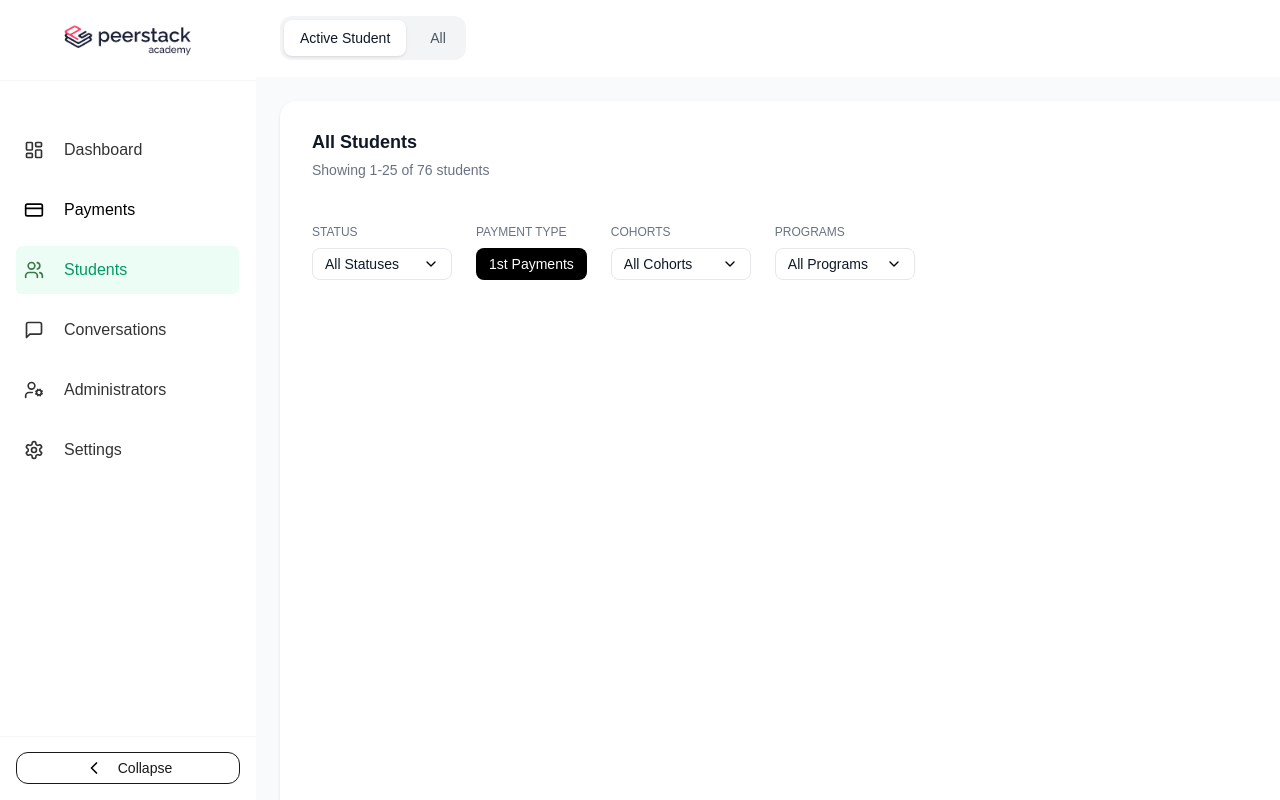
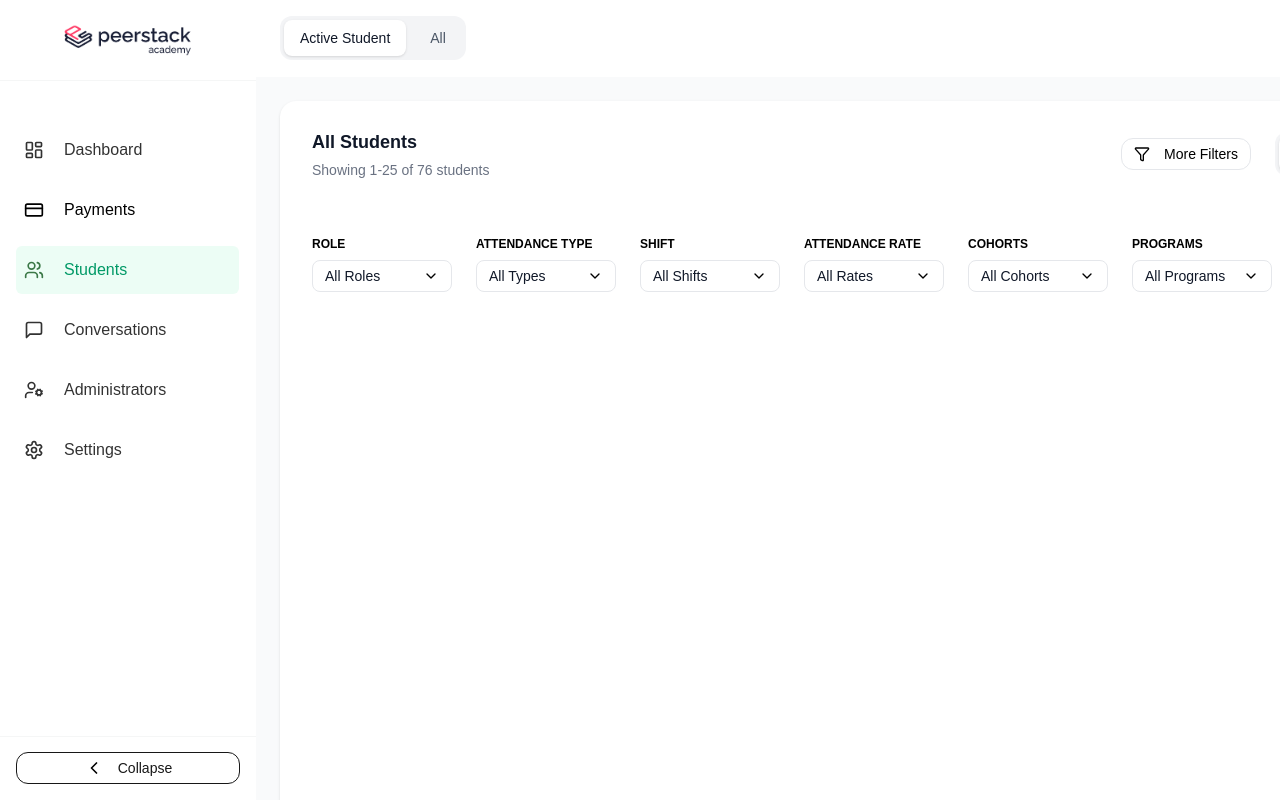
Before and after one commit to nesirresulzade/peerstack-acedemy, a Next.js app: page /students in a window 1280 px wide. Built offline with nearby package versions, Linux system fonts and the light colour scheme.

Commit message:
feat: add ViewToggle, payments filters and UI fixes

```diff
--- a/src/app/payments/page.tsx
+++ b/src/app/payments/page.tsx
@@ -4,7 +4,11 @@ import MainPanel from 'peerstack/shared/components/MainPanel/MainPanel';
 
 export default function PaymentsPage() {
 	return (
-		<MainPanel title="All Payments" subtitle="Showing 1-25 of 76 payments">
+		<MainPanel
+			title="All Payments"
+			subtitle="Showing 1-25 of 76 payments"
+			hideControls={true}
+		>
 			<PaymentsFeature />
 		</MainPanel>
 	);
--- a/src/app/students/page.tsx
+++ b/src/app/students/page.tsx
@@ -1,10 +1,16 @@
 import React from 'react';
 import StudentsFeature from 'peerstack/features/students/StudentsFeature';
 import MainPanel from 'peerstack/shared/components/MainPanel/MainPanel';
+import ViewToggle from 'peerstack/shared/components/ViewToggle/ViewToggle';
 
 export default function StudentsPage() {
 	return (
-		<MainPanel title="All Students" subtitle="Showing 1-25 of 76 students">
+		<MainPanel
+			title="All Students"
+			subtitle="Showing 1-25 of 76 students"
+			hideControls={true}
+			headerControls={<ViewToggle />}
+		>
 			<StudentsFeature />
 		</MainPanel>
 	);
--- a/src/features/payments/PaymentsFeature.tsx
+++ b/src/features/payments/PaymentsFeature.tsx
@@ -1,5 +1,10 @@
 import React from 'react';
+import PaymentsFilters from './components/PaymentsFilters';
 
 export default function PaymentsFeature() {
-  return <></>;
+  return (
+    <div>
+      <PaymentsFilters />
+    </div>
+  );
 }
--- a/src/features/payments/components/PaymentsFilters.tsx
+++ b/src/features/payments/components/PaymentsFilters.tsx
@@ -1 +1,45 @@
-// Placeholder: PaymentsFilters component (implementation not generated)
+"use client";
+
+import React from "react";
+import FilterControl from "peerstack/shared/components/FilterControl/FilterControl";
+import ActiveToggle from "peerstack/shared/components/ActiveToggle/ActiveToggle";
+
+export default function PaymentsFilters() {
+	const statusOptions = ["All Statuses", "Successful", "Pending", "Failed", "Refunded"];
+
+	const cohortsOptions = ["All Cohorts", "Cohort 1", "Cohort 2"];
+
+	const programsOptions = ["All Programs", "Program A", "Program B"];
+
+	return (
+		<div>
+			<div style={{ width: 'calc(var(--mainpanel-width, 1216.8px) - 49.6px)', height: 55.99 }} className="flex items-center gap-6">
+				<FilterControl
+					label="Status"
+					variant="dropdown"
+					options={statusOptions}
+					defaultValue={statusOptions[0]}
+					multi={true}
+				/>
+
+				<ActiveToggle label="Payment type" defaultValue="Passive" buttonLabel="1st Payments" persistKey="payments:paymentType" />
+
+				<FilterControl
+					label="Cohorts"
+					variant="dropdown"
+					options={cohortsOptions}
+					defaultValue={cohortsOptions[0]}
+					multi={true}
+				/>
+
+				<FilterControl
+					label="Programs"
+					variant="dropdown"
+					options={programsOptions}
+					defaultValue={programsOptions[0]}
+					multi={true}
+				/>
+			</div>
+		</div>
+	);
+}
--- a/src/features/students/StudentsFeature.tsx
+++ b/src/features/students/StudentsFeature.tsx
@@ -1,5 +1,10 @@
 import React from 'react';
+import StudentsFilters from './components/StudentsFilters';
 
 export default function StudentsFeature() {
-  return <></>;
+  return (
+    <div>
+      <StudentsFilters />
+    </div>
+  );
 }
--- a/src/features/students/components/StudentsFilters.tsx
+++ b/src/features/students/components/StudentsFilters.tsx
@@ -1 +1,60 @@
-// Placeholder: StudentsFilters component (implementation not generated)
+"use client";
+
+import React from "react";
+import FilterControl from "peerstack/shared/components/FilterControl/FilterControl";
+
+export default function StudentsFilters() {
+	const roleOptions = ["All Roles", "Student", "Guardian"];
+
+	const attendanceTypeOptions = ["All Types", "Hybrid", "Physical", "Remote"];
+
+	const shiftOptions = [
+		"All Shifts",
+		"Part-time: I, III, V afternoon shift",
+		"Part-time: I, III, V evening shift",
+		"Part-time: I, III, V morning shift",
+		"Part-time: II, IV, VI afternoon shift",
+		"Part-time: II, IV, VI evening shift",
+		"Part-time: II, IV, VI morning shift",
+	];
+
+	const attendanceRateOptions = ["All Rates", "≥ 85%", "< 85%"];
+
+	const cohortsOptions = [
+		"All Cohorts",
+		"AI - 1025",
+		"CS-0526",
+		"DS- 0127",
+		"FS- 0266",
+		"ML- 0725",
+	];
+
+	const programsOptions = ["All Programs", "Back-End", "Front-End", "Full Stack"];
+
+	const paymentDueOptions = ["All Dues", "7 Days Left", "3 Days Left", "1 Day Left", "Late (Missing)"];
+
+	return (
+		<div>
+			<div
+				style={{ width: 'calc(var(--mainpanel-width, 1216.8px) - 49.6px)', minHeight: 55.99, maxHeight: 111.98 }}
+				className="flex flex-wrap items-center gap-6"
+			>
+				<FilterControl label="Role" variant="dropdown" options={roleOptions} defaultValue={roleOptions[0]} multi={true} />
+
+				<FilterControl label="Attendance Type" variant="dropdown" options={attendanceTypeOptions} defaultValue={attendanceTypeOptions[0]} multi={true} />
+
+				<FilterControl label="Shift" variant="dropdown" options={shiftOptions} defaultValue={shiftOptions[0]} multi={true} />
+
+				<FilterControl label="Attendance Rate" variant="dropdown" options={attendanceRateOptions} defaultValue={attendanceRateOptions[0]} multi={true} />
+
+				<FilterControl label="Cohorts" variant="dropdown" options={cohortsOptions} defaultValue={cohortsOptions[0]} multi={true} />
+
+				<FilterControl label="Programs" variant="dropdown" options={programsOptions} defaultValue={programsOptions[0]} multi={true} />
+
+				<FilterControl label="Payment Due" variant="dropdown" options={paymentDueOptions} defaultValue={paymentDueOptions[0]} multi={true} />
+
+
+			</div>
+		</div>
+	);
+}
--- a/src/shared/components/ActiveToggle/ActiveToggle.tsx
+++ b/src/shared/components/ActiveToggle/ActiveToggle.tsx
@@ -1,6 +1,6 @@
 "use client";
 
-import React, { useState } from "react";
+import React, { useState, useEffect } from "react";
 
 type Props = {
   label?: string;
@@ -8,6 +8,7 @@ type Props = {
   buttonLabel?: string;
   onChange?: (value: "Active" | "Passive") => void;
   className?: string;
+  persistKey?: string;
 };
 
 export default function ActiveToggle({
@@ -16,18 +17,38 @@ export default function ActiveToggle({
   buttonLabel = "1st Payments",
   onChange,
   className = "",
+  persistKey,
 }: Props) {
   const [value, setValue] = useState<"Active" | "Passive">(defaultValue);
+
+  useEffect(() => {
+    if (!persistKey) return;
+    try {
+      const raw = localStorage.getItem(persistKey);
+      if (raw === "Active" || raw === "Passive") {
+        setValue(raw as "Active" | "Passive");
+      }
+    } catch (e) {
+      // ignore
+    }
+  }, [persistKey]);
 
   function toggleValue() {
     const next = value === "Active" ? "Passive" : "Active";
     setValue(next);
     onChange?.(next);
+    if (persistKey) {
+      try {
+        localStorage.setItem(persistKey, next);
+      } catch (e) {
+        // ignore
+      }
+    }
   }
 
   return (
     <div className="flex flex-col relative">
-      {label ? <div className="text-xs text-gray-500 uppercase">{label}</div> : null}
+      {label ? <div className="text-xs font-bold text-black uppercase">{label}</div> : null}
 
       <div className="mt-2">
         <button
--- a/src/shared/components/FilterControl/FilterControl.tsx
+++ b/src/shared/components/FilterControl/FilterControl.tsx
@@ -87,6 +87,12 @@ export default function FilterControl({
       if (firstIsAll && selected[0] === options[0]) return options[0];
       return selected[0];
     }
+    // If two or fewer selections, show their names (comma-separated).
+    if (selected.length <= 2) {
+      if (firstIsAll && selected.includes(options[0])) return options[0];
+      return selected.join(', ');
+    }
+
     if (selected.length === (options ? options.length : 0)) return options && options[0] ? options[0] : `${selected.length} Selected`;
     if (firstIsAll && selected.includes(options[0])) return options[0];
     return `${selected.length} Selected`;
@@ -106,7 +112,7 @@ export default function FilterControl({
 
   return (
     <div className="flex flex-col" ref={ref}>
-      {label ? <div className="text-xs text-gray-500 uppercase">{label}</div> : null}
+      {label ? <div className="text-xs font-bold text-black uppercase">{label}</div> : null}
 
       {variant === "dropdown" ? (
         <div className="relative mt-2">
--- a/src/shared/components/MainPanel/MainPanel.tsx
+++ b/src/shared/components/MainPanel/MainPanel.tsx
@@ -10,6 +10,9 @@ type Props = {
   subtitle?: string;
   children?: React.ReactNode;
   className?: string;
+  hideControls?: boolean;
+  controls?: React.ReactNode;
+  headerControls?: React.ReactNode;
 };
 
 export default function MainPanel({
@@ -17,6 +20,9 @@ export default function MainPanel({
   subtitle = "",
   children,
   className = "",
+  hideControls = false,
+  controls,
+  headerControls,
 }: Props) {
   return (
     <div
@@ -28,7 +34,7 @@ export default function MainPanel({
         backgroundColor: "#FFFFFF",
       }}
     >
-      <div className="flex items-center justify-between mb-6 px-6 py-5" style={{ width: 'calc(var(--mainpanel-width, 1216.8px) - 49.6px)' }}>
+      <div className="flex items-center justify-between mb-3 px-6 py-5" style={{ width: 'calc(var(--mainpanel-width, 1216.8px) - 49.6px)' }}>
         <div className="flex flex-col justify-center" style={{ height: 51, width: '100%' }}>
           <h3 className="font-bold text-gray-900 text-lg">{title}</h3>
           {subtitle ? (
@@ -53,12 +59,18 @@ export default function MainPanel({
             className={`bg-white !text-black border border-gray-200 hover:bg-gray-50 h-8 gap-1.5 px-3 rounded-lg relative`}
             icon={<img src="/svglogos/funnel.svg" alt="filters" className="w-4 h-4 mr-2" width={16} height={16} />}
           />
+          {headerControls ? <div className="ml-3">{headerControls}</div> : null}
         </div>
       </div>
 
       {/* Controls row (below header) */}
+      {!hideControls ? (
         <div className="px-6">
           <div style={{ width: 'calc(var(--mainpanel-width, 1216.8px) - 49.6px)', height: 55.99 }} className="flex items-center gap-6">
+            {controls ? (
+              controls
+            ) : (
+              <>
                 <FilterControl
                   label="Status"
                   variant="dropdown"
@@ -84,8 +96,11 @@ export default function MainPanel({
                   defaultValue="All Programs"
                   multi={true}
                 />
+              </>
+            )}
           </div>
         </div>
+      ) : null}
 
       <div className="p-6 overflow-auto" style={{ height: "calc(100% - 64px)" }}>
         {children}
--- /dev/null
+++ b/src/shared/components/ViewToggle/ViewToggle.tsx
@@ -0,0 +1,53 @@
+"use client";
+
+import React, { useEffect, useState } from "react";
+
+type Props = {
+  view?: "grid" | "table";
+  onChange?: (v: "grid" | "table") => void;
+  className?: string;
+};
+
+export default function ViewToggle({ view = "grid", onChange, className = "" }: Props) {
+  const [selectedView, setSelectedView] = useState<"grid" | "table">(view);
+
+  useEffect(() => {
+    setSelectedView(view);
+  }, [view]);
+
+  const active = selectedView === "grid";
+
+  return (
+    <div style={{ width: 172.25, height: 44 }} className={`flex items-center gap-2 bg-gray-100 rounded-xl p-1 ${className}`}>
+      <button
+        type="button"
+        onClick={() => {
+          setSelectedView("grid");
+          onChange?.("grid");
+        }}
+        aria-pressed={active}
+        className={`px-3 text-sm rounded-lg transition-all flex items-center gap-2 h-full cursor-pointer ${
+          active ? "bg-white text-gray-900 shadow-sm" : "text-gray-600 hover:text-gray-900"
+        }`}
+      >
+        <img src="/svglogos/layout-grid.svg" alt="grid" className="w-4 h-4" />
+        <span className="hidden sm:inline">Grid</span>
+      </button>
+
+      <button
+        type="button"
+        onClick={() => {
+          setSelectedView("table");
+          onChange?.("table");
+        }}
+        aria-pressed={!active}
+        className={`px-3 text-sm rounded-lg transition-all flex items-center gap-2 h-full cursor-pointer ${
+          !active ? "bg-white text-gray-900 shadow-sm" : "text-gray-600 hover:text-gray-900"
+        }`}
+      >
+        <img src="/svglogos/list.svg" alt="table" className="w-4 h-4" />
+        <span className="hidden sm:inline">Table</span>
+      </button>
+    </div>
+  );
+}
```
Also changed, not shown: public/svglogos/layout-grid.svg (added), public/svglogos/list.svg (added). Lines whose indentation alone changed are shown as unchanged.
